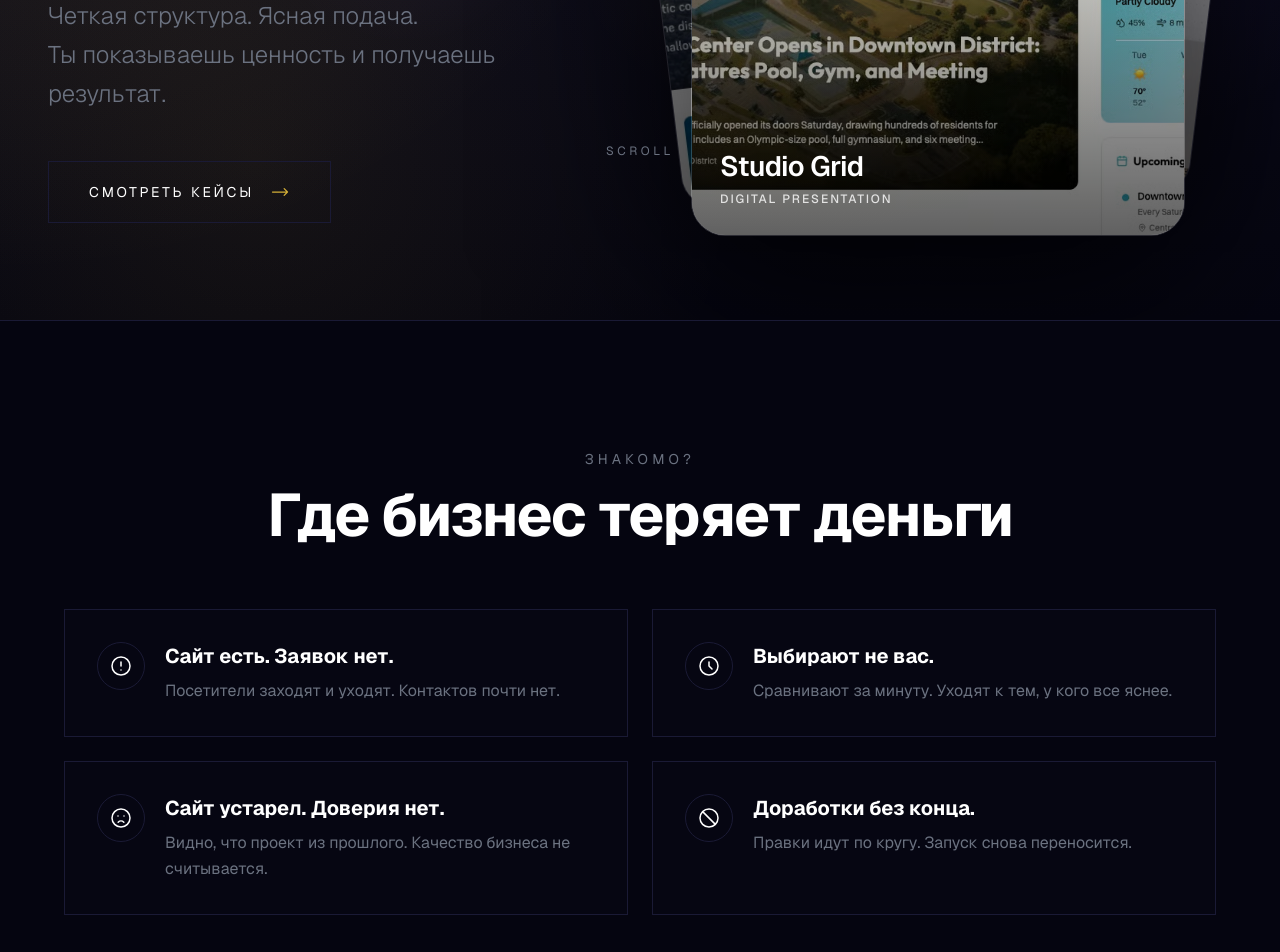
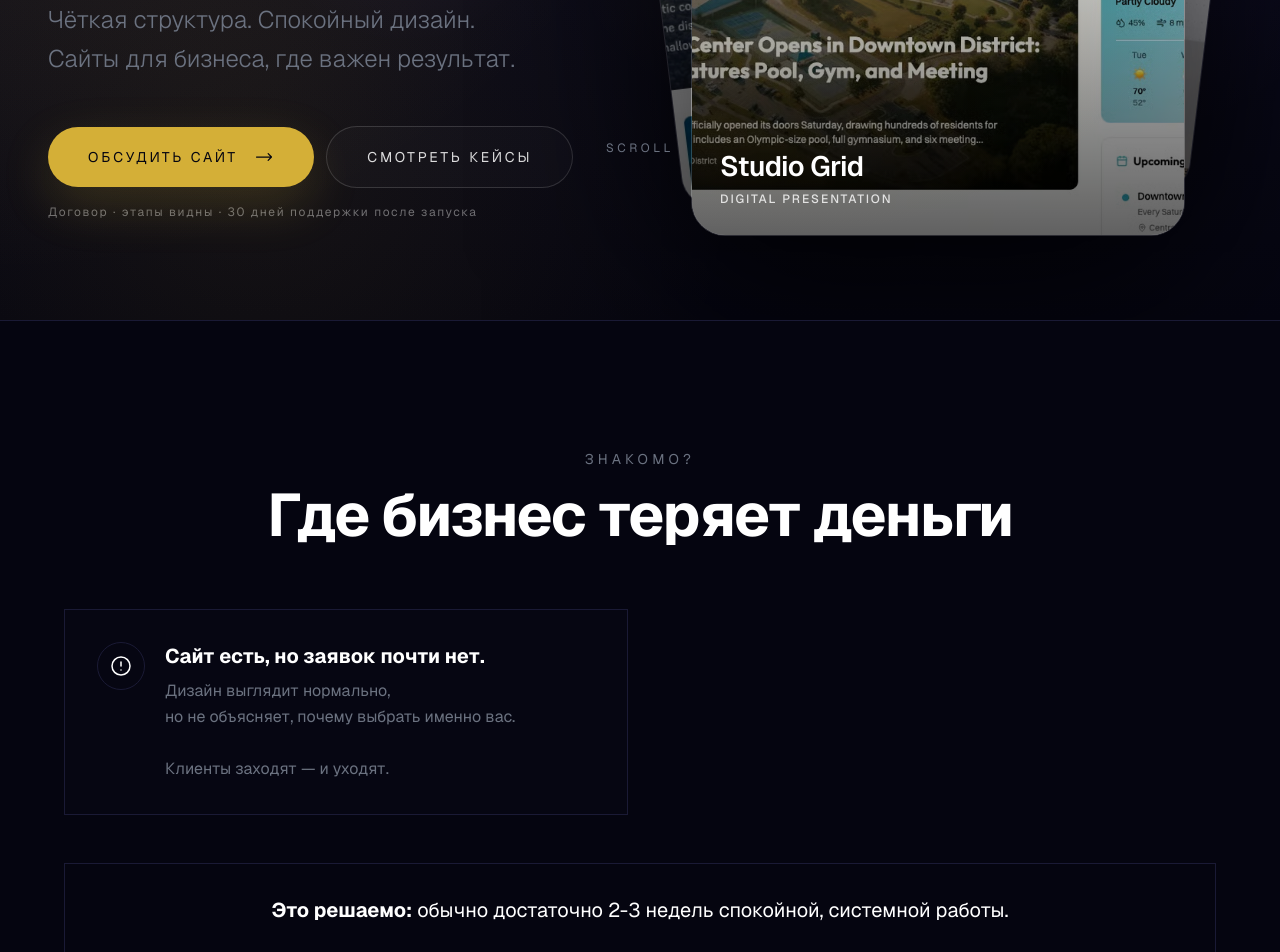
Before and after one commit to golkonst77/GOLwebsite-design, a Next.js app: page / in a window 1280 px wide. Shown: the part 480-1432 px from the top of the page. Built offline with nearby package versions, Linux system fonts and the light colour scheme.

Commit message:
improve hero, CTA, copy and conversion blocks

```diff
--- a/components/cases.tsx
+++ b/components/cases.tsx
@@ -6,9 +6,9 @@ import { useRef } from 'react'
 const cases = [
   {
     id: 1,
-    title: 'Лендинг для финтех-стартапа',
-    category: 'Посадочная страница',
-    description: 'Создали лендинг для запуска нового финансового продукта. Фокус на доверии и простоте регистрации.',
+    title: 'Сайт для бухгалтерской компании',
+    category: 'Сайт услуг',
+    description: 'Собрали понятный сайт для услуг: ценность, процесс работы и заявки — без лишнего.',
     result: 'Конверсия 12.4% — в 3 раза выше среднего по нише.',
     metrics: [
       { label: 'Конверсия', value: '12.4%' },
@@ -18,7 +18,7 @@ const cases = [
   },
   {
     id: 2,
-    title: 'Редизайн интернет-магазина',
+    title: 'Сайт для локального бизнеса (интернет‑магазин)',
     category: 'E-commerce',
     description: 'Полный редизайн и оптимизация конверсионной воронки для онлайн-ритейлера одежды.',
     result: 'Рост конверсии на 67% за первый месяц после запуска.',
@@ -30,9 +30,9 @@ const cases = [
   },
   {
     id: 3,
-    title: 'Корпоративный сайт IT-компании',
+    title: 'Сайт для B2B компании',
     category: 'Корпоративный сайт',
-    description: 'Многостраничный сайт для B2B компании в сфере IT-услуг с интеграцией CRM.',
+    description: 'Многостраничный сайт для B2B‑услуг: структура, смыслы и интеграция CRM.',
     result: 'Рост органического трафика на 89% за 3 месяца.',
     metrics: [
       { label: 'Рост трафика', value: '+89%' },
--- a/components/final-cta.tsx
+++ b/components/final-cta.tsx
@@ -66,9 +66,9 @@ export default function FinalCTA() {
           </p>
 
           <h2 className="text-4xl md:text-6xl lg:text-8xl font-bold tracking-[-0.02em] mb-8 leading-[0.95]">
-            <span className="text-foreground">Готовы создать</span>
+            <span className="text-foreground">Есть задача или идея?</span>
             <br />
-            <span className="text-gradient">что-то особенное?</span>
+            <span className="text-gradient">Обсудим.</span>
           </h2>
 
           <p className="text-lg md:text-xl text-muted-foreground font-light max-w-lg mx-auto mb-12">
@@ -114,6 +114,10 @@ export default function FinalCTA() {
             </a>
           </div>
 
+          <p className="mt-5 text-xs tracking-[0.14em] text-white/60">
+            Ответим в течение дня
+          </p>
+
           {/* Email display */}
           <div className="mt-16">
             <a
--- a/components/hero.tsx
+++ b/components/hero.tsx
@@ -277,26 +277,26 @@ export default function Hero() {
               className={`text-lg md:text-xl lg:text-2xl text-muted-foreground max-w-2xl font-light leading-relaxed mb-12 ${isVisible ? 'animate-fade-up' : 'opacity-0'}`}
               style={{ animationDelay: '0.6s' }}
             >
-              Четкая структура. Ясная подача.
+              Чёткая структура. Спокойный дизайн.
               <br className="hidden md:block" />
-              Ты показываешь ценность и получаешь результат.
+              Сайты для бизнеса, где важен результат.
             </p>
 
             {/* CTA */}
             <div
-              className={`${isVisible ? 'animate-fade-up' : 'opacity-0'}`}
+              className={`${isVisible ? 'animate-fade-up' : 'opacity-0'} flex items-center gap-3`}
               style={{ animationDelay: '0.8s' }}
             >
               <a
-                href="#cases"
-                className="group relative inline-flex items-center gap-4 px-10 py-5 border border-gold/30 hover:border-gold transition-all duration-500 overflow-hidden"
+                href="#contact"
+                className="group relative inline-flex items-center gap-4 rounded-full bg-gold px-10 py-5 text-background shadow-[0_18px_50px_rgba(212,175,55,0.18)] transition-transform duration-500 ease-out overflow-hidden supports-[hover:hover]:hover:-translate-y-[1px] active:translate-y-0"
               >
-                <span className="absolute inset-0 bg-gold transform -translate-x-full group-hover:translate-x-0 transition-transform duration-500 ease-out" />
-                <span className="relative z-10 text-sm tracking-[0.2em] uppercase text-foreground group-hover:text-background transition-colors duration-500">
-                  Смотреть кейсы
+                <span className="absolute inset-0 bg-black/10 transform -translate-x-full group-hover:translate-x-0 transition-transform duration-500 ease-out" />
+                <span className="relative z-10 text-sm tracking-[0.2em] uppercase">
+                  Обсудить сайт
                 </span>
                 <svg
-                  className="relative z-10 w-5 h-5 text-gold group-hover:text-background transition-colors duration-500 transform group-hover:translate-x-1"
+                  className="relative z-10 w-5 h-5 text-background transition-transform duration-500 transform group-hover:translate-x-1"
                   fill="none"
                   stroke="currentColor"
                   viewBox="0 0 24 24"
@@ -309,7 +309,18 @@ export default function Hero() {
                   />
                 </svg>
               </a>
+
+              <a
+                href="#cases"
+                className="group relative inline-flex items-center justify-center rounded-full px-10 py-5 border border-white/15 bg-white/[0.02] text-sm tracking-[0.2em] uppercase text-white/85 transition-all duration-300 hover:border-white/30 hover:bg-white/[0.06]"
+              >
+                Смотреть кейсы
+              </a>
             </div>
+
+            <p className="mt-4 text-xs tracking-[0.14em] text-white/40">
+              Договор · этапы видны · 30 дней поддержки после запуска
+            </p>
           </div>
 
           {/* Right: premium preview-card (lighter, high-contrast) */}
--- a/components/problem.tsx
+++ b/components/problem.tsx
@@ -10,35 +10,17 @@ const problems = [
         <path strokeLinecap="round" strokeLinejoin="round" strokeWidth={1.5} d="M12 8v4m0 4h.01M21 12a9 9 0 11-18 0 9 9 0 0118 0z" />
       </svg>
     ),
-    title: 'Сайт есть. Заявок нет.',
-    description: 'Посетители заходят и уходят. Контактов почти нет.',
-  },
-  {
-    icon: (
-      <svg className="w-6 h-6" fill="none" stroke="currentColor" viewBox="0 0 24 24">
-        <path strokeLinecap="round" strokeLinejoin="round" strokeWidth={1.5} d="M12 8v4l3 3m6-3a9 9 0 11-18 0 9 9 0 0118 0z" />
-      </svg>
+    title: 'Сайт есть, но заявок почти нет.',
+    description: (
+      <>
+        Дизайн выглядит нормально,
+        <br />
+        но не объясняет, почему выбрать именно вас.
+        <br />
+        <br />
+        Клиенты заходят — и уходят.
+      </>
     ),
-    title: 'Выбирают не вас.',
-    description: 'Сравнивают за минуту. Уходят к тем, у кого все яснее.',
-  },
-  {
-    icon: (
-      <svg className="w-6 h-6" fill="none" stroke="currentColor" viewBox="0 0 24 24">
-        <path strokeLinecap="round" strokeLinejoin="round" strokeWidth={1.5} d="M9.172 16.172a4 4 0 015.656 0M9 10h.01M15 10h.01M21 12a9 9 0 11-18 0 9 9 0 0118 0z" />
-      </svg>
-    ),
-    title: 'Сайт устарел. Доверия нет.',
-    description: 'Видно, что проект из прошлого. Качество бизнеса не считывается.',
-  },
-  {
-    icon: (
-      <svg className="w-6 h-6" fill="none" stroke="currentColor" viewBox="0 0 24 24">
-        <path strokeLinecap="round" strokeLinejoin="round" strokeWidth={1.5} d="M18.364 18.364A9 9 0 005.636 5.636m12.728 12.728A9 9 0 015.636 5.636m12.728 12.728L5.636 5.636" />
-      </svg>
-    ),
-    title: 'Доработки без конца.',
-    description: 'Правки идут по кругу. Запуск снова переносится.',
   },
 ]
 
--- a/components/process.tsx
+++ b/components/process.tsx
@@ -93,6 +93,10 @@ export default function Process() {
               Обсудить проект
             </a>
           </div>
+
+          <p className="mt-6 text-sm text-white/60 text-center">
+            От первого контакта до запуска — обычно 2–3 недели. Без спешки. Без лишнего.
+          </p>
         </div>
       </div>
     </section>
--- a/components/solution.tsx
+++ b/components/solution.tsx
@@ -49,7 +49,14 @@ export default function Solution() {
               Мы знаем, <span className="text-neon-green">как это работает</span>
             </h2>
             <p className="text-muted-foreground text-lg mt-6 max-w-2xl mx-auto">
-              50+ проектов. Средний рост конверсии — 45%. Это не магия. Это опыт и методология.
+              Мы делаем сайты, которые не просто выглядят аккуратно, а объясняют ценность и ведут к действию.
+              <br />
+              <br />
+              Чёткая структура.
+              <br />
+              Понятные смыслы.
+              <br />
+              Спокойный дизайн без перегрузки.
             </p>
           </div>
 
```
Also changed, not shown: public/editorial-echo-screenshot.avif (added).
